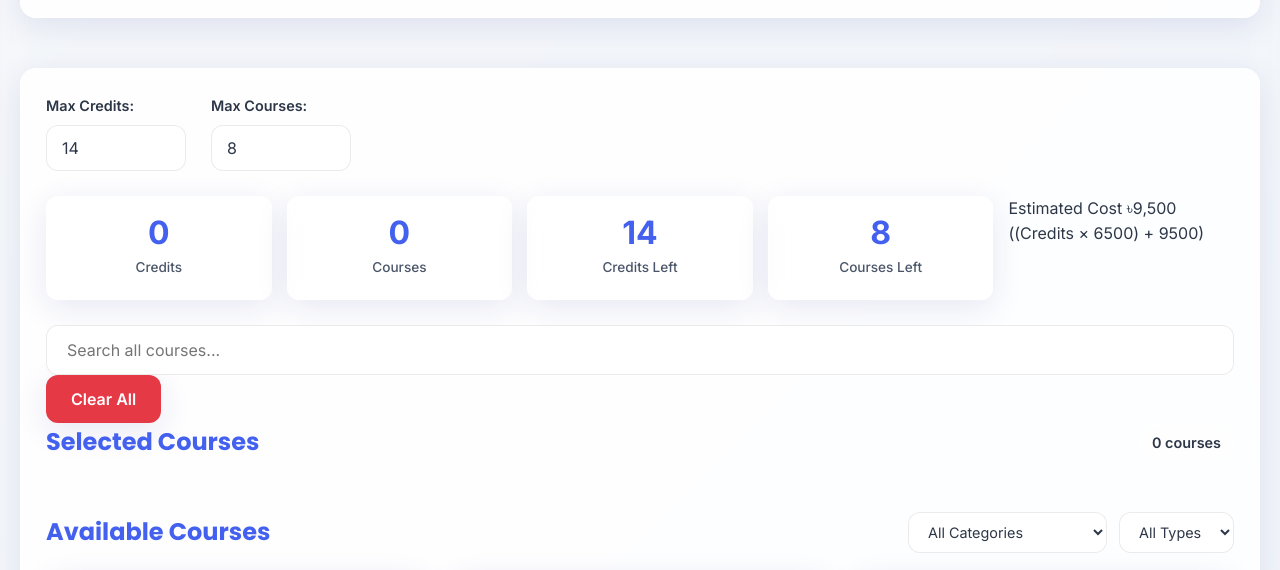
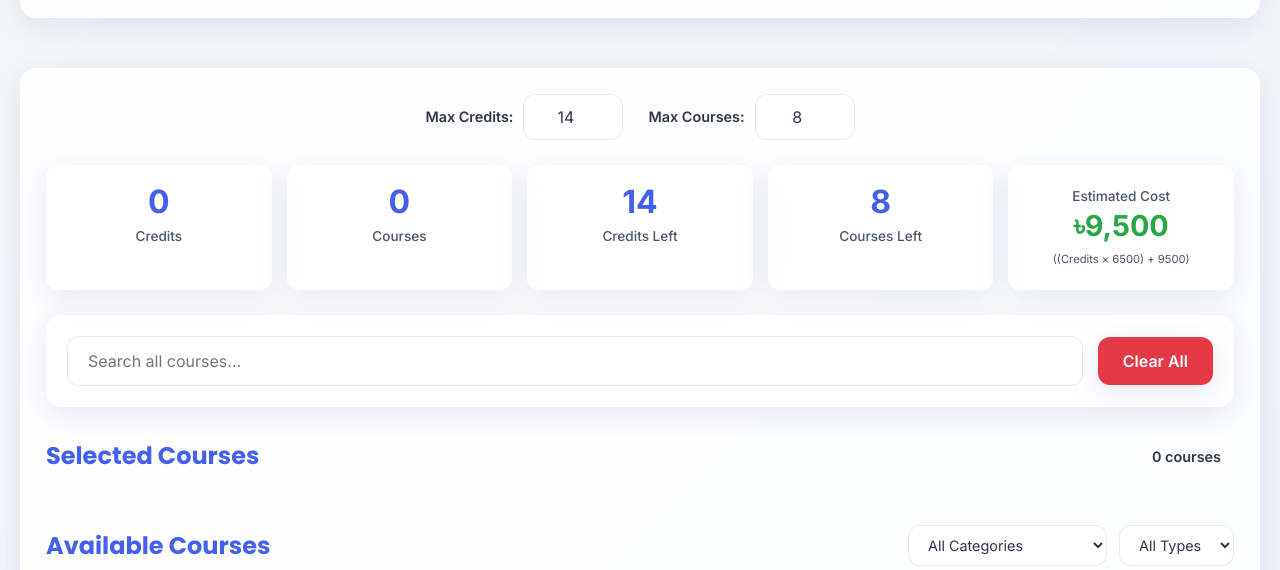
Before and after one commit to ashik-maybe/bscse-course-planner, a website built with Vite: page index.html in a window 1280 px wide. Shown: the part 180-750 px from the top of the page. Built offline with nearby package versions, Linux system fonts and the light colour scheme.

Commit message:
Update style.css

```diff
--- a/src/style.css
+++ b/src/style.css
@@ -209,33 +209,38 @@ header {
 
 .limit-controls {
     display: flex;
-    gap: 25px;
+    justify-content: center; /* Center the items horizontally */
+    align-items: center; /* Align items vertically */
+    gap: 25px; /* Space between items */
     margin-bottom: 25px;
     flex-wrap: wrap;
 }
 
 .limit-input {
     display: flex;
-    flex-direction: column;
-    gap: 8px;
+    align-items: center; /* Align items vertically in the middle */
+    gap: 10px; /* Space between label and input */
+    flex-wrap: wrap;
 }
 
 .limit-input label {
     font-weight: 600;
     color: var(--text-primary);
     font-size: 0.9rem;
+    white-space: nowrap; /* Prevent label from wrapping */
 }
 
 .limit-input input {
     padding: 12px 15px;
     border: 1px solid var(--border-dark);
     border-radius: 12px;
-    width: 140px;
+    width: 100px; /* Adjusted width */
     font-size: 1rem;
     background: var(--bg-secondary);
     color: var(--text-primary);
     transition: var(--transition);
     font-family: var(--font-body);
+    text-align: center;
 }
 
 .limit-input input:focus {
@@ -935,3 +940,154 @@ header {
 [data-theme="dark"] .progress-fill {
     background: var(--primary);
 }
+
+/* Cost Calculator Styles */
+.cost-calculator {
+    background: var(--bg-glass);
+    border-radius: 12px;
+    padding: 20px 15px;
+    text-align: center;
+    box-shadow: var(--shadow);
+    border: 1px solid var(--border-light);
+    backdrop-filter: blur(10px);
+    transition: var(--transition);
+    display: flex;
+    flex-direction: column;
+    align-items: center;
+    justify-content: center;
+}
+
+.cost-calculator:hover {
+    transform: translateY(-3px);
+    background: var(--bg-secondary);
+}
+
+.cost-label {
+    font-size: 0.85rem;
+    color: var(--text-secondary);
+    font-weight: 500;
+    margin-bottom: 5px;
+}
+
+.cost-value {
+    display: block;
+    font-size: 1.8rem;
+    font-weight: 800;
+    color: #28a745; /* Greenish dollar color */
+    margin-bottom: 5px;
+    line-height: 1;
+}
+
+.cost-formula {
+    font-size: 0.7rem;
+    color: var(--text-secondary);
+    font-weight: 400;
+    margin-top: 5px;
+}
+
+/* Dark mode cost calculator */
+[data-theme="dark"] .cost-calculator {
+    background: var(--bg-glass);
+    border: 1px solid var(--border-light);
+}
+
+[data-theme="dark"] .cost-calculator:hover {
+    background: var(--bg-secondary);
+}
+
+[data-theme="dark"] .cost-value {
+    color: #4caf50; /* Slightly lighter green for dark mode */
+}
+
+/* Separated Search Section */
+.search-section {
+    background: var(--bg-card);
+    border-radius: 16px;
+    padding: 20px;
+    margin-bottom: 30px;
+    box-shadow: var(--shadow);
+    border: 1px solid var(--border-light);
+    backdrop-filter: blur(12px);
+    display: flex;
+    gap: 15px;
+    flex-wrap: wrap;
+    align-items: center;
+    justify-content: space-between;
+}
+
+.search-container {
+    flex: 1;
+    min-width: 250px;
+}
+
+.search-wrapper {
+    width: 100%;
+}
+
+#searchInput {
+    width: 100%;
+    padding: 14px 20px;
+    border: 1px solid var(--border-dark);
+    border-radius: 12px;
+    font-size: 1rem;
+    background: var(--bg-secondary);
+    color: var(--text-primary);
+    transition: var(--transition);
+    font-family: var(--font-body);
+}
+
+#searchInput:focus {
+    outline: none;
+    border-color: var(--primary);
+    box-shadow: 0 0 0 3px rgba(67, 97, 238, 0.2);
+}
+
+.clear-button {
+    padding: 14px 25px;
+    background: var(--danger);
+    color: white;
+    border: none;
+    border-radius: 12px;
+    cursor: pointer;
+    font-size: 1rem;
+    font-weight: 600;
+    transition: var(--transition);
+    box-shadow: var(--shadow);
+    font-family: var(--font-body);
+    white-space: nowrap;
+}
+
+.clear-button:hover {
+    background: #c1121f;
+    transform: translateY(-2px);
+    box-shadow: 0 6px 12px rgba(230, 57, 70, 0.3);
+}
+
+/* Dark mode adjustments */
+[data-theme="dark"] .search-section {
+    background: var(--bg-card);
+    border: 1px solid var(--border-light);
+}
+
+[data-theme="dark"] #searchInput {
+    background: var(--bg-secondary);
+    color: var(--text-primary);
+    border: 1px solid var(--border-dark);
+}
+
+[data-theme="dark"] #searchInput:focus {
+    border-color: var(--primary);
+    box-shadow: 0 0 0 3px rgba(94, 114, 228, 0.3);
+}
+
+/* Responsive adjustments */
+@media (max-width: 768px) {
+    .search-section {
+        flex-direction: column;
+        align-items: stretch;
+    }
+
+    .clear-button {
+        width: 100%;
+    }
+}
```
